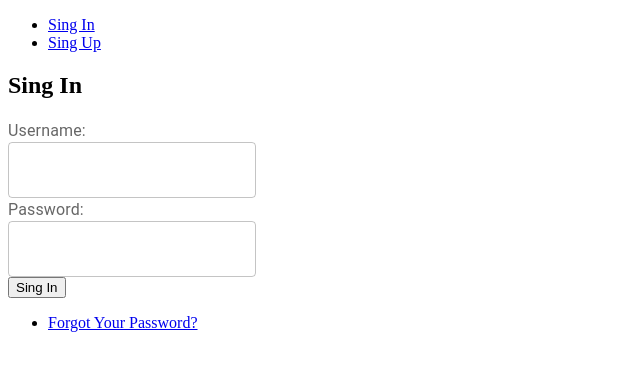
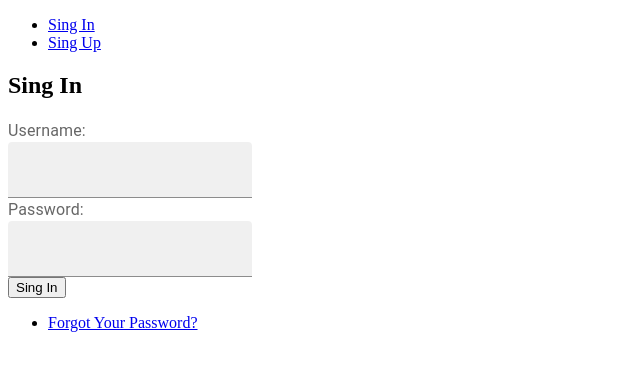
Before and after one commit to Amir-Aminian/schedule-assistant, a React (Create React App) app: page / in a window 1280 px wide. Shown: the top 370 px of the page, without its empty margins (0-640 px from the left). Built offline with nearby package versions, Linux system fonts and the light colour scheme.

Commit message:
styled inputform component

```diff
--- a/src/components/forms/InputForm.js
+++ b/src/components/forms/InputForm.js
@@ -1,11 +1,11 @@
 import { forwardRef } from "react";
 import { InputLabel, TextField } from '@mui/material';
 
-const InputForm = ({ type, nameId, text, props }, ref) => {
+const InputForm = ({ type, nameId, text }, ref) => {
     return (
         <div>
             <InputLabel htmlFor={nameId}>{text}</InputLabel>
-            <TextField type={type} ref={ref} name={nameId} id={nameId} props />
+            <TextField type={type} ref={ref} name={nameId} id={nameId} variant="filled" />
         </div>
     )
 }
```
